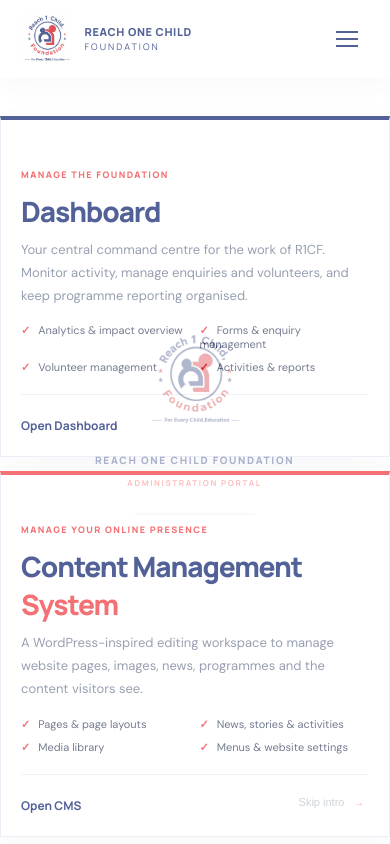
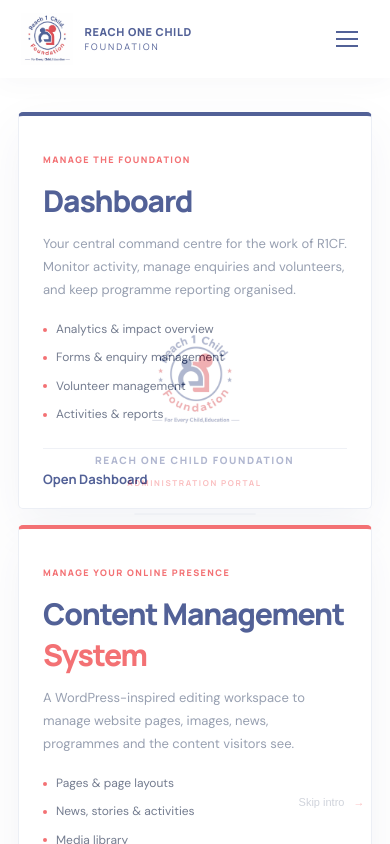
Before and after one commit to reach1child/website, a Next.js app: page /admin in a window 390 px wide. Shown: the top 844 px of the page. Built offline with nearby package versions, Linux system fonts and the light colour scheme.

Commit message:
Enlarge and refine admin workspace cards

```diff
--- a/src/app/inner-pages.css
+++ b/src/app/inner-pages.css
@@ -420,3 +420,39 @@
 @keyframes admin-loader{0%{transform:translateX(-110%)}100%{transform:translateX(240%)}}
 @media(max-width:760px){.admin-portal{padding:0 20px}.admin-topbar{height:72px}.admin-topbar-right>span:not(.admin-status-dot){display:none}.admin-topbar-right a{margin-left:8px}.admin-brand img{width:39px;height:39px}.admin-brand strong{font-size:10px}.admin-welcome{padding:52px 0 42px}.admin-welcome-mark{display:none}.admin-welcome h1{font-size:40px}.admin-welcome-copy p{font-size:13px}.admin-workspaces{padding:38px 0}.admin-section-heading{display:block}.admin-section-heading>p{margin-top:8px}.admin-section-heading h2{font-size:22px}.admin-card-grid{grid-template-columns:1fr;gap:14px}.admin-work-card{min-height:0;padding:22px 20px 0}.admin-card-content{padding:20px 0}.admin-card-content h3{font-size:28px}.admin-card-content ul{grid-template-columns:1fr 1fr;gap:9px}.admin-footer{flex-wrap:wrap;padding:17px 0;line-height:1.5}.admin-footer span:nth-child(2){display:none}.admin-subpage{padding:0 20px 45px}.admin-subpage>header{height:68px}.admin-subpage>header>span{font-size:8px}.admin-subpage>section{margin:45px auto}.admin-module-grid,.cms-module-grid{grid-template-columns:1fr}.admin-subpage h1{font-size:36px}.admin-intro-content img{width:100px;height:100px}.admin-intro-content strong{font-size:10px}.admin-intro-content>span{font-size:8px}}
 @media(prefers-reduced-motion:reduce){.admin-intro-content{animation:none}.admin-intro-content>i b{animation:none;width:100%}.admin-work-card{transition:none}}
+
+
+/* Admin landing: larger, balanced workspace cards without decorative symbols */
+.admin-workspaces{
+  width:min(1240px,calc(100% - 64px));
+  margin:0 auto;
+  padding:68px 0 78px;
+  display:flex;
+  align-items:center;
+}
+.admin-card-grid{width:100%;gap:30px;align-items:stretch}
+.admin-work-card{
+  min-height:440px;
+  padding:38px 40px 0;
+  border-radius:5px;
+  box-shadow:0 18px 48px #04196812;
+}
+.admin-card-content{padding:10px 0 28px}
+.admin-card-content h3{font-size:clamp(34px,3.2vw,42px);margin:12px 0}
+.admin-card-content>p{font-size:14px;line-height:1.85;max-width:500px;margin-bottom:24px}
+.admin-card-content ul{gap:12px 24px}
+.admin-card-content li{font-size:12px;line-height:1.6;padding-left:13px;position:relative}
+.admin-card-content li:before{content:"";position:absolute;left:0;top:.65em;width:4px;height:4px;border-radius:50%;background:#ee3135;margin:0}
+.admin-card-footer{min-height:68px;height:auto;font-size:13px}
+.admin-card-footer span,.admin-card-top,.admin-card-icon,.admin-card-number{display:none!important}
+@media(max-width:760px){
+ .admin-workspaces{width:calc(100% - 36px);padding:34px 0 46px}
+ .admin-card-grid{gap:16px}
+ .admin-work-card{min-height:0;padding:27px 24px 0}
+ .admin-card-content{padding:4px 0 24px}
+ .admin-card-content h3{font-size:30px}
+ .admin-card-content>p{font-size:13px;line-height:1.75;margin-bottom:19px}
+ .admin-card-content ul{grid-template-columns:1fr;gap:9px}
+ .admin-card-content li{font-size:12px}
+ .admin-card-footer{min-height:60px}
+}
```
